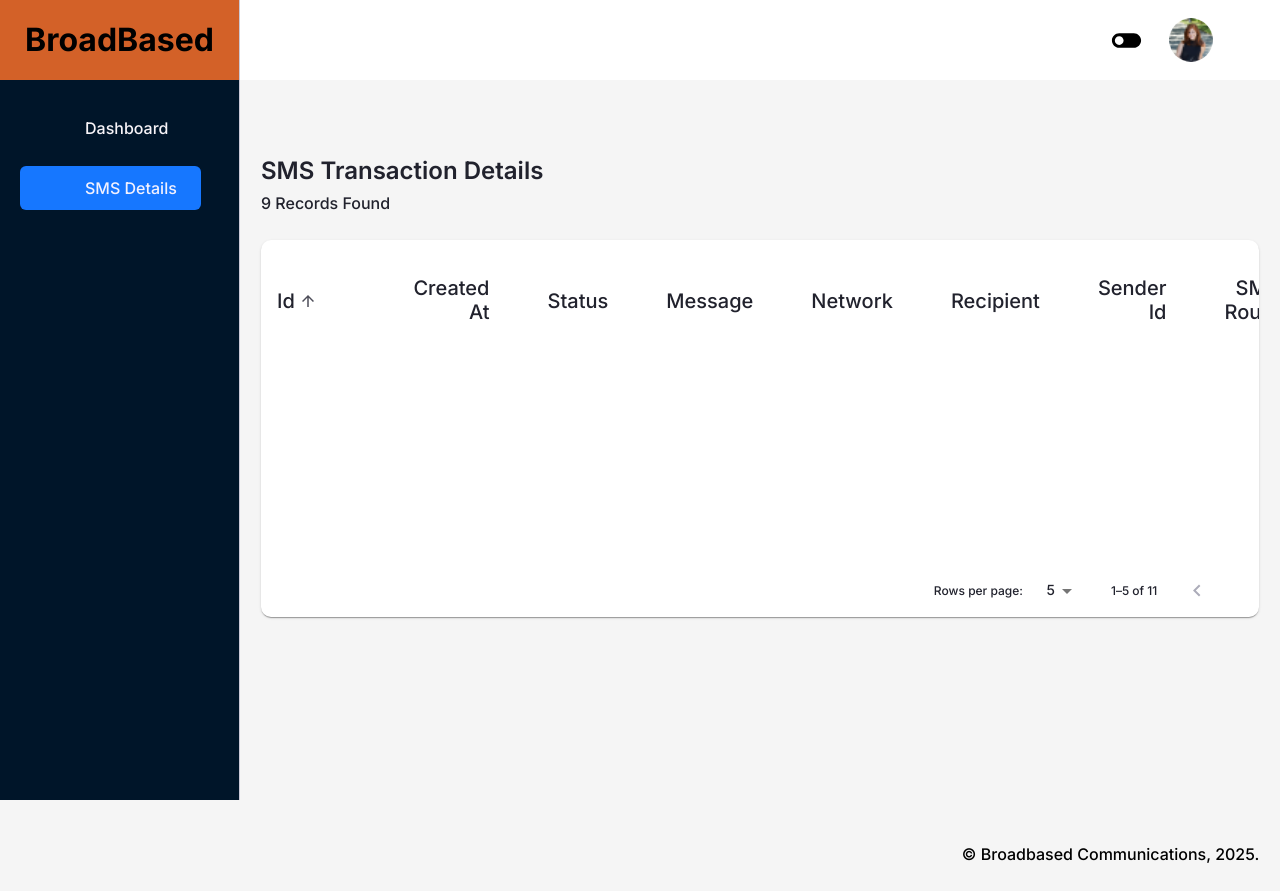
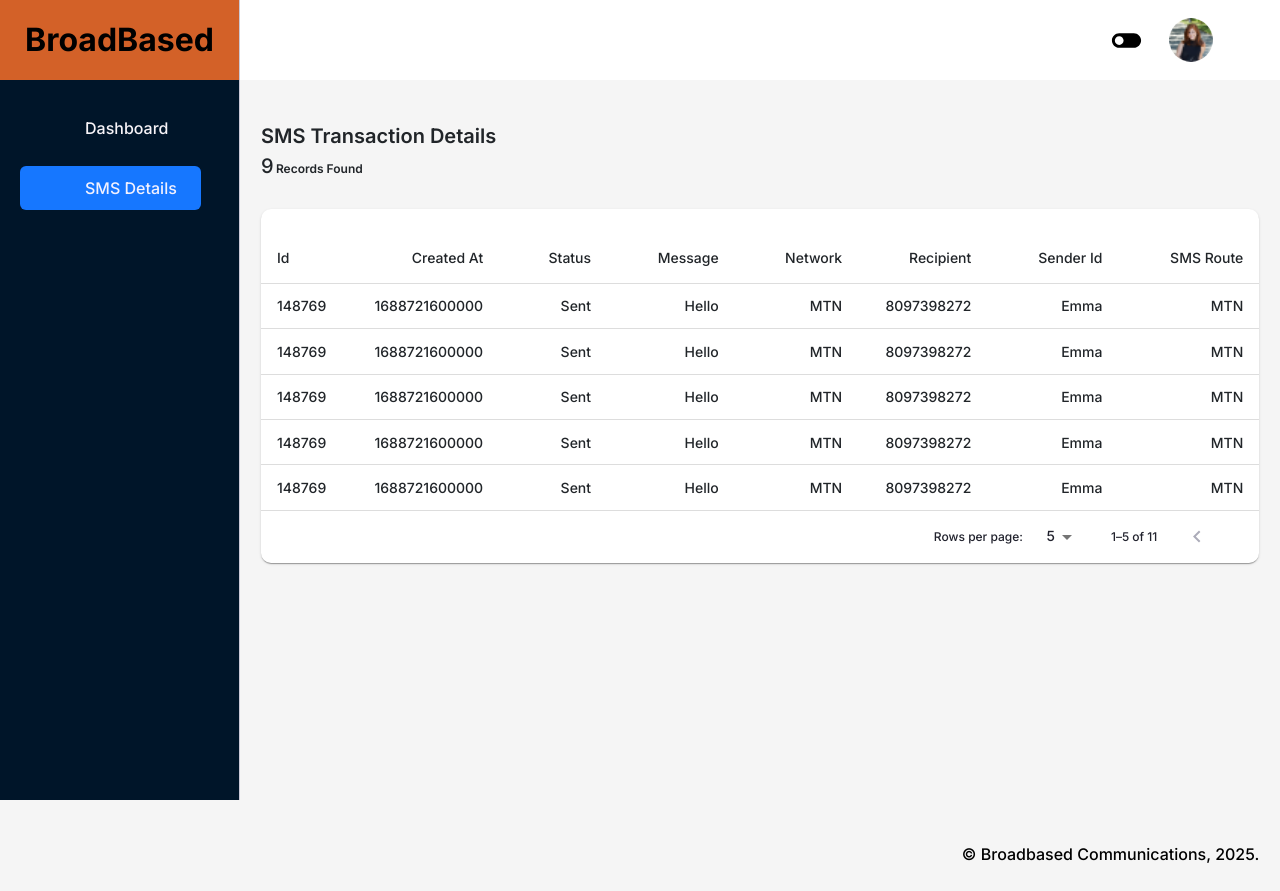
Before and after one commit to ivie-gif/BBC-VASDashboard, a React (Vite) app: page /bbc-bankdashboard/sms-details in a window 1280 px wide. Built offline with nearby package versions, Linux system fonts and the light colour scheme; some icons are missing.

Commit message:
feat: sms details

```diff
--- a/src/components/sections/dashboard/airtelMobileChart/airtelMobile.tsx
+++ b/src/components/sections/dashboard/airtelMobileChart/airtelMobile.tsx
@@ -1,4 +1,3 @@
-
 import { Box, Button, Divider, Paper, Stack, Typography, alpha, useTheme } from '@mui/material';
 import EChartsReactCore from 'echarts-for-react/lib/core';
 import { ReactElement, useEffect, useRef } from 'react';
@@ -23,7 +22,15 @@ const AirtelMobile = (): ReactElement => {
 
   return (
     <Paper sx={{ p: { xs: 4, sm: 8 }, height: 1 }}>
-      <Typography variant="h6" sx={{mb: 8, color: (theme) => (theme.palette.mode === 'dark' ? '#fff' : '#001529'), fontWeight: 'bold'}}>
+      <Typography
+        variant="h6"
+        sx={{
+          mb: 8,
+          color: (theme) => (theme.palette.mode === 'dark' ? '#fff' : '#001529'),
+          fontWeight: 600,
+          fontSize: '18px',
+        }}
+      >
         Airtel
       </Typography>
       <AirtelChart
@@ -38,7 +45,7 @@ const AirtelMobile = (): ReactElement => {
           <Divider
             orientation="vertical"
             flexItem
-            sx={{ borderColor: alpha(theme.palette.common.white, 0.06), height: 1, }}
+            sx={{ borderColor: alpha(theme.palette.common.white, 0.06), height: 1 }}
           />
         }
         px={2}
--- a/src/components/sections/dashboard/gloMobileChart/gloMobile.tsx
+++ b/src/components/sections/dashboard/gloMobileChart/gloMobile.tsx
@@ -1,4 +1,3 @@
-
 import { Box, Button, Divider, Paper, Stack, Typography, alpha, useTheme } from '@mui/material';
 import EChartsReactCore from 'echarts-for-react/lib/core';
 import { ReactElement, useEffect, useRef } from 'react';
@@ -23,7 +22,15 @@ const GloMobile = (): ReactElement => {
 
   return (
     <Paper sx={{ p: { xs: 4, sm: 8 }, height: 1 }}>
-      <Typography variant="h6" sx={{mb: 8, color: (theme) => (theme.palette.mode === 'dark' ? '#fff' : '#001529'), fontWeight: 'bold'}}>
+      <Typography
+        variant="h6"
+        sx={{
+          mb: 8,
+          color: (theme) => (theme.palette.mode === 'dark' ? '#fff' : '#001529'),
+          fontWeight: 600,
+          fontSize: '18px',
+        }}
+      >
         Glo
       </Typography>
       <GloMobileTelcoChart
@@ -31,14 +38,14 @@ const GloMobile = (): ReactElement => {
         data={telcoGloMobileData}
         sx={{ height: '181px !important', flexGrow: 1 }}
       />
-        <Stack
+      <Stack
         direction="row"
         justifyContent="space-around"
         divider={
           <Divider
             orientation="vertical"
             flexItem
-            sx={{ borderColor: alpha(theme.palette.common.white, 0.06), height: 1, }}
+            sx={{ borderColor: alpha(theme.palette.common.white, 0.06), height: 1 }}
           />
         }
         px={2}
--- a/src/components/sections/dashboard/mtnMobileChart/mtnMobile.tsx
+++ b/src/components/sections/dashboard/mtnMobileChart/mtnMobile.tsx
@@ -27,7 +27,8 @@ const MtnMobile = (): ReactElement => {
         sx={{
           mb: 8,
           color: (theme) => (theme.palette.mode === 'dark' ? '#fff' : '#001529'),
-          fontWeight: 'bold',
+          fontWeight: 600,
+          fontSize: '18px',
         }}
       >
         MTN
--- a/src/components/sections/dashboard/nineMobileChart/nineMobile.tsx
+++ b/src/components/sections/dashboard/nineMobileChart/nineMobile.tsx
@@ -1,4 +1,3 @@
-
 import { Box, Button, Divider, Paper, Stack, Typography, alpha, useTheme } from '@mui/material';
 import EChartsReactCore from 'echarts-for-react/lib/core';
 import { ReactElement, useEffect, useRef } from 'react';
@@ -23,7 +22,15 @@ const NineMobile = (): ReactElement => {
 
   return (
     <Paper sx={{ p: { xs: 4, sm: 8 }, height: 1 }}>
-      <Typography variant="h6" sx={{mb: 8, color: (theme) => (theme.palette.mode === 'dark' ? '#fff' : '#001529'), fontWeight: 'bold'}}>
+      <Typography
+        variant="h6"
+        sx={{
+          mb: 8,
+          color: (theme) => (theme.palette.mode === 'dark' ? '#fff' : '#001529'),
+          fontWeight: 600,
+          fontSize: '18px',
+        }}
+      >
         9Mobile
       </Typography>
       <NineMobileChart
@@ -31,14 +38,14 @@ const NineMobile = (): ReactElement => {
         data={telconinemobileData}
         sx={{ height: '181px !important', flexGrow: 1 }}
       />
-        <Stack
+      <Stack
         direction="row"
         justifyContent="space-around"
         divider={
           <Divider
             orientation="vertical"
             flexItem
-            sx={{ borderColor: alpha(theme.palette.common.white, 0.06), height: 1, }}
+            sx={{ borderColor: alpha(theme.palette.common.white, 0.06), height: 1 }}
           />
         }
         px={2}
--- a/src/components/sections/dashboard/todays-sales/TodaysSales.tsx
+++ b/src/components/sections/dashboard/todays-sales/TodaysSales.tsx
@@ -5,11 +5,21 @@ import SaleCard from './SaleCard';
 
 const TodaysSales = (): ReactElement => {
   return (
-    <Paper sx={{ p: { xs: 4, sm: 8 }, height: 1,  }}>
-      <Typography variant="h4" color={(theme) => (theme.palette.mode === 'dark' ? '#fff' : '#000')} mb={1.25}>
+    <Paper sx={{ p: { xs: 4, sm: 8 }, height: 1 }}>
+      <Typography
+        variant="h4"
+        color={(theme) => (theme.palette.mode === 'dark' ? '#fff' : '#000')}
+        mb={1.25}
+        sx={{ fontSize: '20px', fontWeight: 600 }}
+      >
         Dashboard
       </Typography>
-      <Typography variant="subtitle2" color={(theme) => (theme.palette.mode === 'dark' ? '#D36128' : '#D36128')} mb={6}>
+      <Typography
+        variant="subtitle2"
+        color={(theme) => (theme.palette.mode === 'dark' ? '#D36128' : '#D36128')}
+        mb={6}
+        sx={{ fontSize: '16px', fontWeight: 600 }}
+      >
         SMS Summary
       </Typography>
       <Box display="grid" gridTemplateColumns="repeat(10, 1fr)" gap={{ xs: 4, sm: 6 }}>
--- a/src/pages/sms/smsDetails.tsx
+++ b/src/pages/sms/smsDetails.tsx
@@ -139,11 +139,23 @@ const headCells: HeadCell<Dessert>[] = [
 const SMSDetails = () => {
   return (
     <Box>
-      <Typography variant="h4" color="common.dark" mb={1.25}>
+      <Typography
+        variant="h4"
+        sx={{
+          mt: -8,
+          color: (theme) => (theme.palette.mode === 'dark' ? '#F2F2F2' : '#212529'),
+          fontSize: '20px',
+          fontWeight: 600,
+        }}
+      >
         SMS Transaction Details
       </Typography>
-      <Typography variant="body1" color="common.dark" mb={1.25}>
-        9 <span>Records Found</span>
+      <Typography
+        variant="subtitle1"
+        color={(theme) => (theme.palette.mode === 'dark' ? 'common.dark' : '#212529')}
+        mb={1.25}
+      >
+        9 <span style={{ fontSize: '12px', fontWeight: 600, marginLeft: '-3px' }}>Records Found</span>
       </Typography>
 
       <ReusableTable<Dessert> rows={rows} headCells={headCells} rowKey="id" showCheckbox={false} />
--- a/src/reusables/newTable/index.tsx
+++ b/src/reusables/newTable/index.tsx
@@ -149,7 +149,7 @@ export function ReusableTable<T>({
             <TableHead>
               <TableRow>
                 {showCheckbox && (
-                  <TableCell padding="checkbox">
+                  <TableCell padding="checkbox" >
                     <Checkbox
                       color="primary"
                       indeterminate={
@@ -157,6 +157,7 @@ export function ReusableTable<T>({
                       }
                       checked={rows.length > 0 && selected.length === rows.length}
                       onChange={handleSelectAllClick}
+
                     />
                   </TableCell>
                 )}
@@ -164,6 +165,10 @@ export function ReusableTable<T>({
                   <TableCell
                     sx={{
                       px: 4,
+                      fontSize: '14px',
+                      fontWeight: 500,
+                      color: (theme) => (theme.palette.mode === 'dark' ? '#D36128' : '#212529'),
+                      borderBottom: (theme) => `1px solid ${theme.palette.mode === 'dark' ? '#444' : '#ddd'}`
                     }}
                     key={String(headCell.id)}
                     align={headCell.numeric ? 'right' : 'left'}
@@ -171,7 +176,7 @@ export function ReusableTable<T>({
                     sortDirection={orderBy === headCell.id ? order : false}
                   >
                     <TableSortLabel
-                      active={orderBy === headCell.id}
+                      // active={orderBy === headCell.id}
                       direction={orderBy === headCell.id ? order : 'asc'}
                       onClick={(e) => handleRequestSort(e, headCell.id)}
                     >
@@ -214,6 +219,13 @@ export function ReusableTable<T>({
                       <TableCell
                         key={String(cell.id)}
                         align={cell.numeric ? 'right' : 'left'}
+                        sx={{
+                          px: 4,
+                          fontSize: '14px',
+                          fontWeight: 500,
+                          color: (theme) => (theme.palette.mode === 'dark' ? '#F2F2F2' : '#212529'),
+                          borderBottom: (theme) => `1px solid ${theme.palette.mode === 'dark' ? '#444' : '#ddd'}`
+                        }}
                       >
                         {String(row[cell.id])}
                       </TableCell>
```
